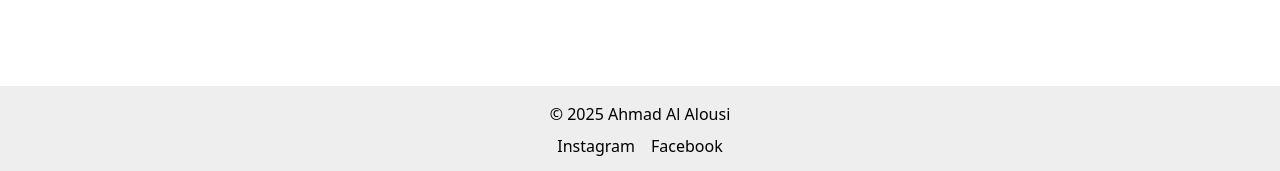
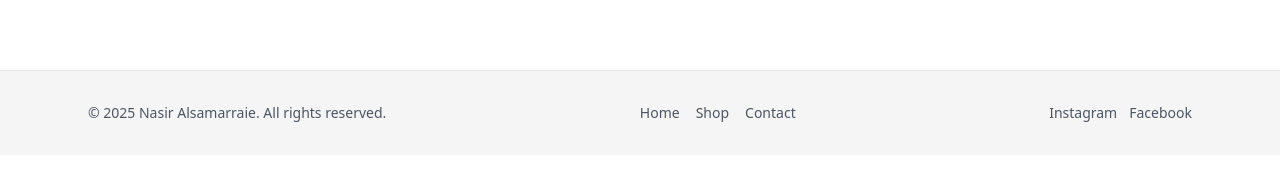
Before and after one commit to ahmadalalousi93/art-portfolio, a React (Vite) app in the folder frontend/: page / in a window 1280 px wide. Shown: the part 1036-1207 px from the top of the page. Built offline with nearby package versions, Linux system fonts and the light colour scheme.

Commit message:
Add footer with real Instagram and Facebook links

```diff
--- a/frontend/src/components/Footer.jsx
+++ b/frontend/src/components/Footer.jsx
@@ -1,26 +1,27 @@
+import { Link } from 'react-router-dom';
+
 export default function Footer() {
-    return (
-      <footer style={styles.footer}>
-        <p>© {new Date().getFullYear()} Ahmad Al Alousi</p>
-        <div style={styles.socials}>
-          <a href="https://instagram.com" target="_blank">Instagram</a>
-          <a href="https://facebook.com" target="_blank">Facebook</a>
+  return (
+    <footer className="bg-neutral-100 border-t py-8 mt-12">
+      <div className="max-w-6xl mx-auto px-6 flex flex-col md:flex-row items-center justify-between gap-4 text-sm text-gray-600">
+
+        <p>© {new Date().getFullYear()} Nasir Alsamarraie. All rights reserved.</p>
+
+        <nav className="flex gap-4">
+          <Link to="/" className="hover:text-black transition">Home</Link>
+          <Link to="/shop" className="hover:text-black transition">Shop</Link>
+          <Link to="/contact" className="hover:text-black transition">Contact</Link>
+        </nav>
+
+        <div className="flex gap-3">
+          <a href="https://www.instagram.com/nasirthamir/" target="_blank" rel="noreferrer" className="hover:text-black transition">
+            Instagram
+          </a>
+          <a href="https://www.facebook.com/people/Nasir-Thamir-Art/100062342963502/" target="_blank" rel="noreferrer" className="hover:text-black transition">
+            Facebook
+          </a>
         </div>
-      </footer>
-    )
-  }
-
-  const styles = {
-    footer: {
-      marginTop: 'auto',
-      padding: '1rem',
-      textAlign: 'center',
-      backgroundColor: '#eee',
-    },
-    socials: {
-      marginTop: '0.5rem',
-      display: 'flex',
-      justifyContent: 'center',
-      gap: '1rem',
-    },
-  }
+      </div>
+    </footer>
+  );
+}
--- a/frontend/src/components/Layout.jsx
+++ b/frontend/src/components/Layout.jsx
@@ -3,22 +3,10 @@ import Footer from './Footer'
 
 export default function Layout({ children }) {
   return (
-    <div style={styles.wrapper}>
+    <>
       <Navbar />
-      <main style={styles.main}>{children}</main>
-      <Footer />
-    </div>
-  )
+      <main>{children}</main>
+      <Footer /> {/* 👈 Add it here */}
+    </>
+  );
 }
-
-const styles = {
-  wrapper: {
-    display: 'flex',
-    flexDirection: 'column',
-    minHeight: '100vh',
-  },
-  main: {
-    flex: 1,
-    padding: '2rem',
-  },
-}
```
